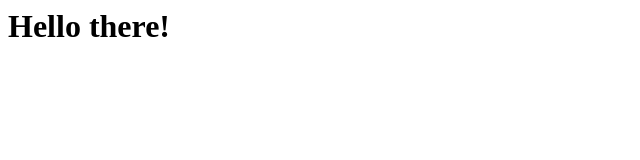
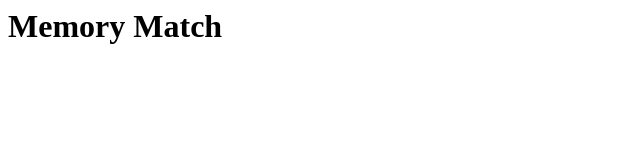
Before and after one commit to lou-pruitt/Memory_Match_App, a website: page app/index.html in a window 1280 px wide. Shown: the whole page, without its empty margins (0-640 px from the left). Drawn offline with Linux system fonts and the light colour scheme.

```diff
--- a/index.html
+++ b/app/index.html
@@ -6,6 +6,9 @@
     <title>Lou Pruitt - Memory Match</title>
   </head>
   <body>
-    <h1>Hello there!</h1>
+    <header class="header">
+      <h1 class="header__title">Memory Match</h1>
+    </header>
+    <script src="bundled.js"></script>
   </body>
 </html>
```
